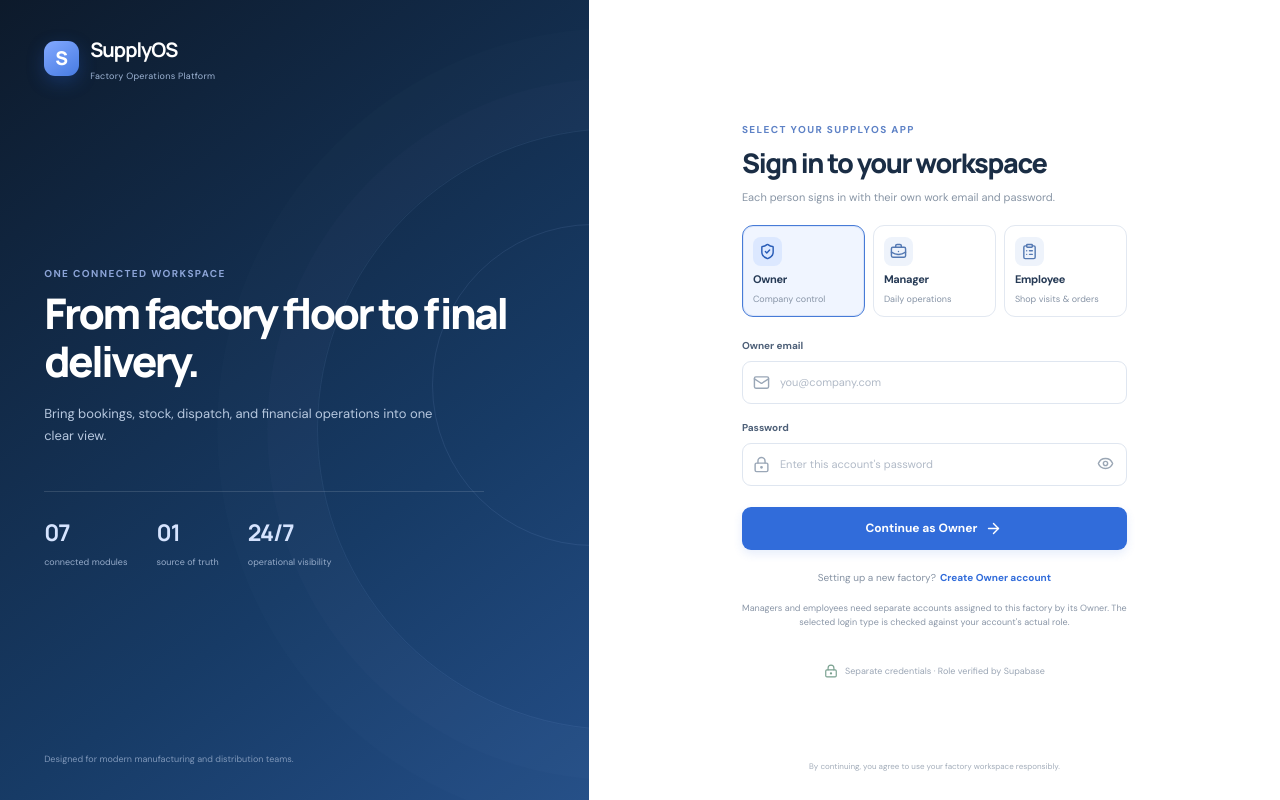
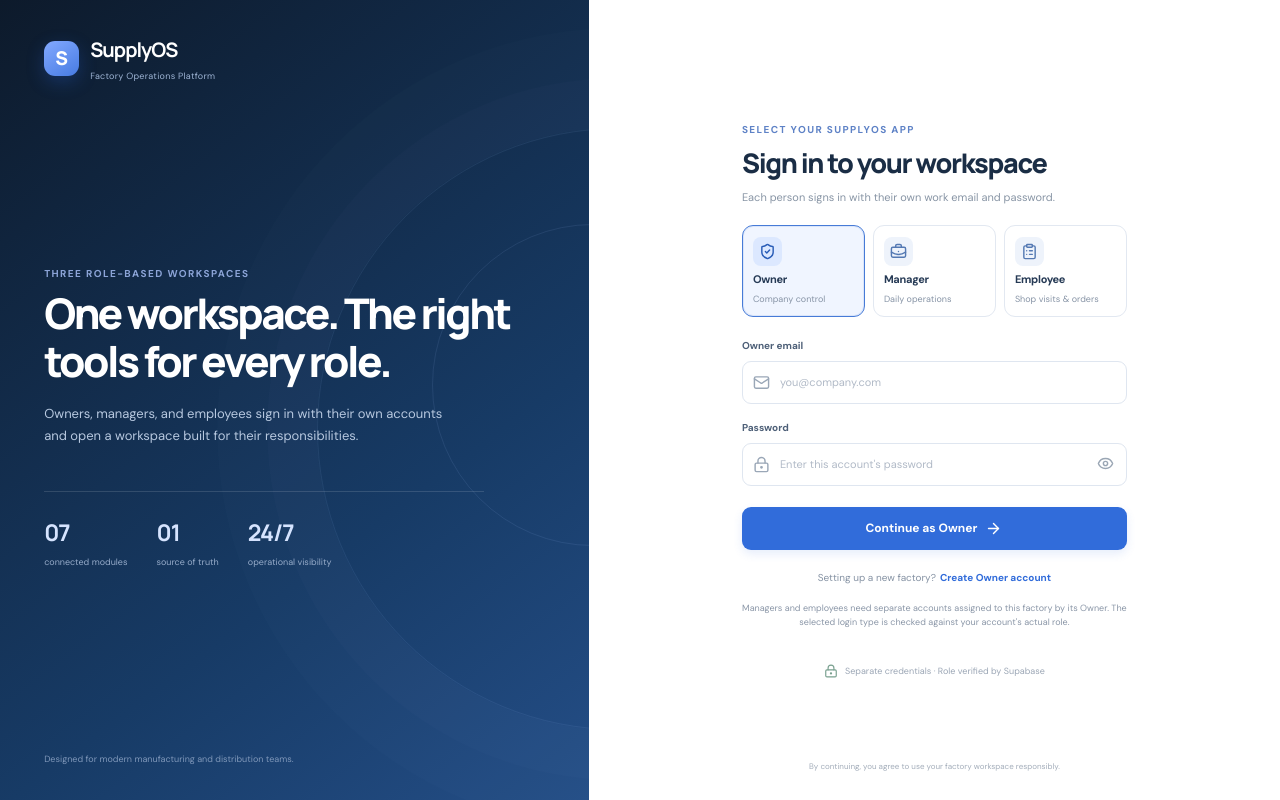
Before and after one commit to ashanmustafa512-netizen/Supplyos, a Next.js app: page /login in a window 1280 px wide. Built offline with nearby package versions, Linux system fonts and the light colour scheme; no server answers.

Commit message:
Update login branding for owner manager employee workspaces

```diff
--- a/src/app/login/page.tsx
+++ b/src/app/login/page.tsx
@@ -10,7 +10,7 @@ export default function LoginPage() {
     <main className="auth-screen">
       <div className="auth-left">
         <div className="auth-brand"><div className="brand-mark">S</div><div><strong>SupplyOS</strong><span>Factory Operations Platform</span></div></div>
-        <div className="auth-copy"><div className="eyebrow eyebrow-light">ONE CONNECTED WORKSPACE</div><h1>From factory floor to final delivery.</h1><p>Bring bookings, stock, dispatch, and financial operations into one clear view.</p><div className="auth-mini-stats"><div><strong>07</strong><span>connected modules</span></div><div><strong>01</strong><span>source of truth</span></div><div><strong>24/7</strong><span>operational visibility</span></div></div></div>
+        <div className="auth-copy"><div className="eyebrow eyebrow-light">THREE ROLE-BASED WORKSPACES</div><h1>One workspace. The right tools for every role.</h1><p>Owners, managers, and employees sign in with their own accounts and open a workspace built for their responsibilities.</p><div className="auth-mini-stats"><div><strong>07</strong><span>connected modules</span></div><div><strong>01</strong><span>source of truth</span></div><div><strong>24/7</strong><span>operational visibility</span></div></div></div>
         <div className="auth-bottom">Designed for modern manufacturing and distribution teams.</div>
       </div>
       <div className="auth-right">
```
